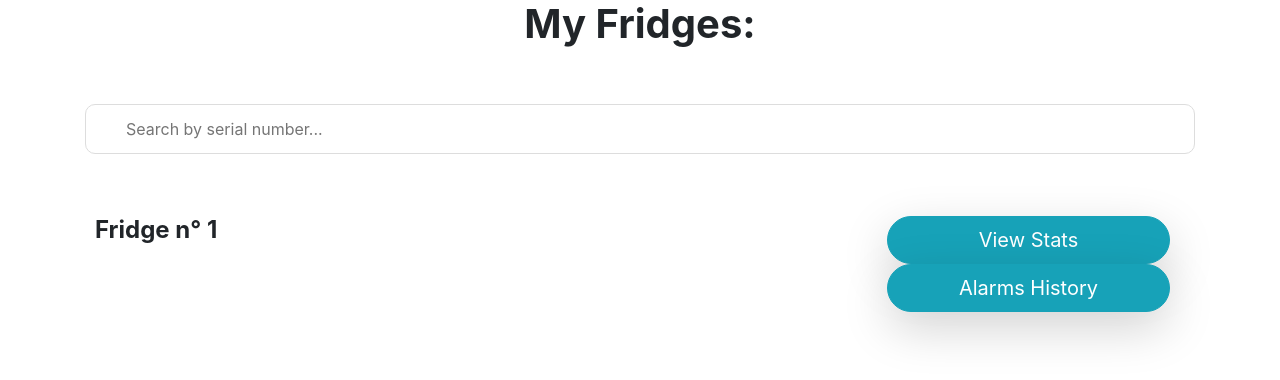
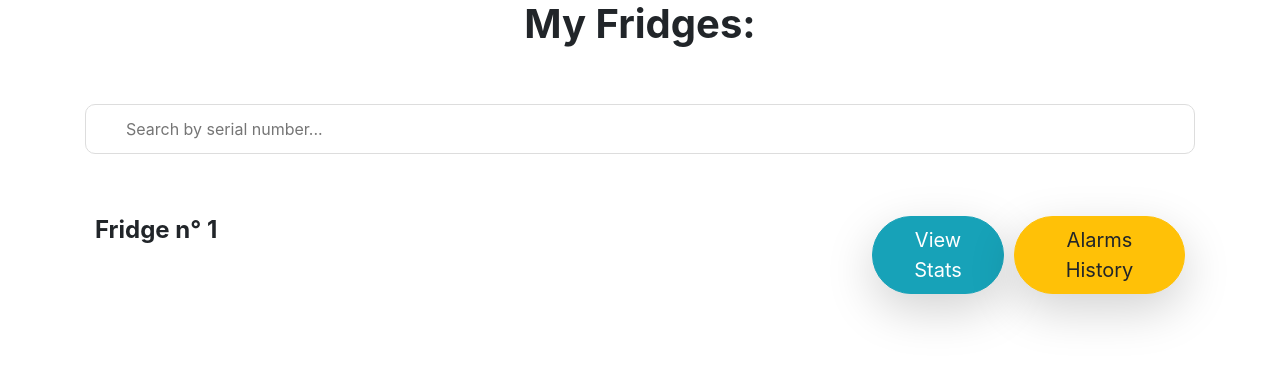
Before and after one commit to alexveronese/fridge_community, a Django app: page /myfridgelist/ in a window 1280 px wide. Shown: the part 149-529 px from the top of the page. Run offline with Django 5.2, Linux system fonts and the light colour scheme; a user stored in the database is signed in; tables that the repository leaves empty hold one stand-in row (values such as "Sample post"); some libraries are stand-ins or nearby versions.

Commit message:
fixed button position

```diff
--- a/config/main/templates/main/fridge_list.html
+++ b/config/main/templates/main/fridge_list.html
@@ -77,9 +77,9 @@
                                 {% if not l.user %}
                                     <h4 class="text-success">Free</h4>
                                 {% else %}
-                                    <div class="col-lg-12">
-                                        <a href="{% url 'main:chart_data' l.pk %}" class="btn btn-lg btn-info rounded-pill shadow-lg w-100">View Stats</a>
-                                        <a href="{% url 'main:alarms_history' l.pk %}" class="btn btn-lg btn-info rounded-pill shadow-lg w-100">Alarms History</a>
+                                    <div style="display: flex; gap: 10px;">
+                                        <a href="{% url 'main:chart_data' l.pk %}" class="btn btn-lg btn-info rounded-pill shadow-lg">View Stats</a>
+                                        <a href="{% url 'main:alarms_history' l.pk %}" class="btn btn-lg btn-warning rounded-pill shadow-lg">Alarms History</a>
                                     </div>
                                 {% endif %}
                             {%  else %}
--- a/config/main/templates/main/my_fridge_list.html
+++ b/config/main/templates/main/my_fridge_list.html
@@ -73,9 +73,9 @@
                     <tr>
                         <td style="width: 70%;"><h4><b>Fridge n° {{ l.serial_number }}</b></h4></td>
                         <td style="width: 30%; text-align: right;">
-                            <div class="col-md-12 col-sm-12 mb-0">
-                                <a href="{% url 'main:chart_data' l.pk %}" class="btn btn-lg btn-info rounded-pill shadow-lg w-100">View Stats</a>
-                                <a href="{% url 'main:alarms_history' l.pk %}" class="btn btn-lg btn-info rounded-pill shadow-lg w-100">Alarms History</a>
+                            <div style="display: flex; gap: 10px;">
+                                <a href="{% url 'main:chart_data' l.pk %}" class="btn btn-lg btn-info rounded-pill shadow-lg">View Stats</a>
+                                <a href="{% url 'main:alarms_history' l.pk %}" class="btn btn-lg btn-warning rounded-pill shadow-lg">Alarms History</a>
                             </div>
                         </td>
                     </tr>
```
